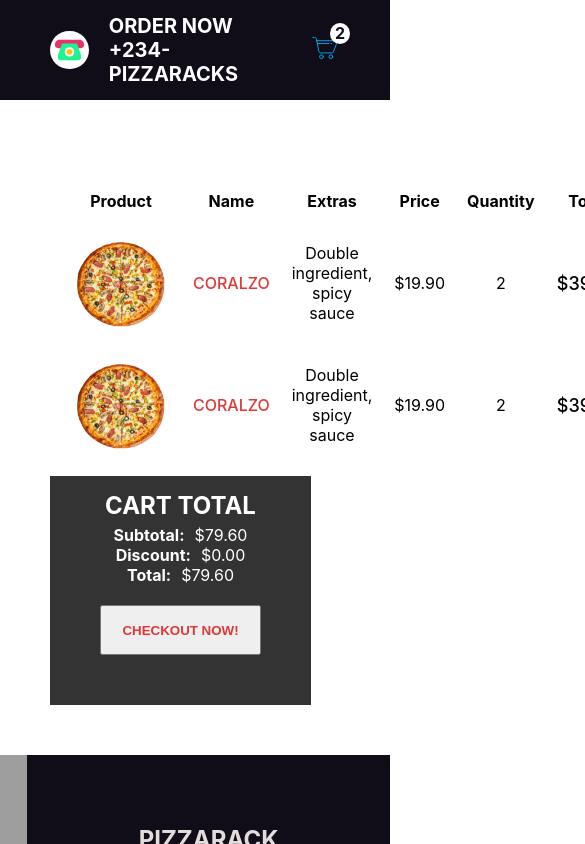
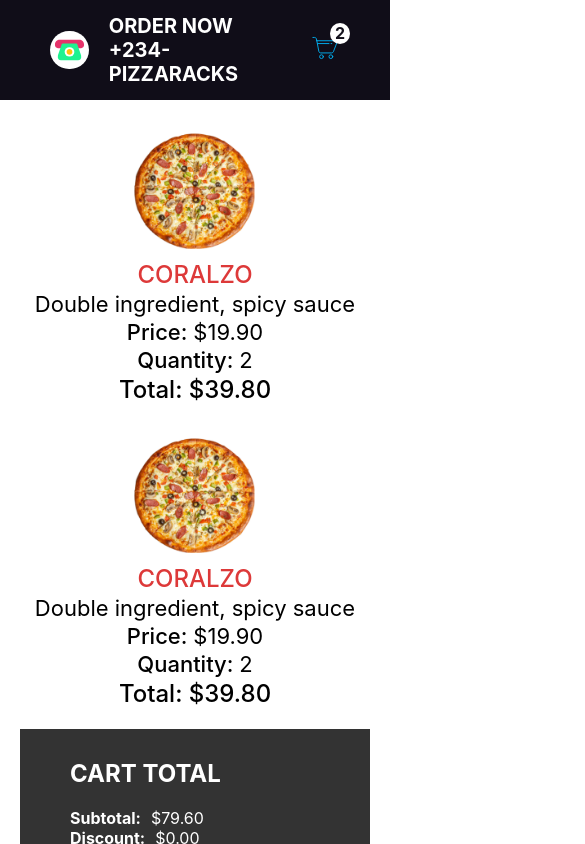
Before and after one commit to chisomije92/Pizzarack, a Next.js app: page /Cart in a window 390 px wide. Shown: the top 844 px of the page, 585 px wide, since content can reach past the window. Built offline with nearby package versions, Linux system fonts and the light colour scheme; grey boxes are pictures that could not be loaded.

Commit message:
modify media query for cart, order and product css

```diff
--- a/styles/Cart.module.css
+++ b/styles/Cart.module.css
@@ -59,43 +59,59 @@
 
 @media screen and (max-width: 480px) {
   .container {
-    height: auto;
-    text-align: center;
     flex-direction: column;
-    margin-top: 20px;
+    padding: 20px;
   }
 
-  .imgContainer {
-    width: 70vw;
-    height: 70vw;
+  .table {
+    display: flex;
+    flex-direction: column;
+    align-items: center;
+    justify-content: center;
   }
 
-  .title {
-    margin: 5px;
+  .trTitle {
+    display: none;
   }
 
-  .sizes {
-    width: 100%;
-    padding: 0px 20px;
+  .tr {
+    display: flex;
+    flex-direction: column;
+    align-items: center;
+    justify-content: center;
+    margin-bottom: 20px;
   }
 
-  .ingredients {
-    flex-direction: column;
+  .imageContainer {
+    width: 35vw;
+    height: 35vw;
   }
 
-  .option {
-    margin: 10px;
-    font-size: 18px;
+  .name,
+  .total {
+    font-size: 24px;
   }
 
-  .checkbox {
-    width: 25px;
-    height: 25px;
+  .extras,
+  .price,
+  .quantity {
+    font-size: 22px;
   }
 
-  .quantity,
-  .button {
-    height: 50px;
-    padding: 10px 20px;
+  .price::before {
+    content: "Price: ";
+    font-weight: 500;
+  }
+  .quantity::before {
+    content: "Quantity: ";
+    font-weight: 500;
+  }
+  .total::before {
+    content: "Total: ";
+    font-weight: 500;
+  }
+
+  .wrapper {
+    width: 100%;
   }
 }
--- a/styles/order.module.css
+++ b/styles/order.module.css
@@ -123,7 +123,7 @@
   }
 
   .done,
-  .undone,
+  .notDone,
   .inProgress {
     margin-bottom: 20px;
   }
--- a/styles/product.module.css
+++ b/styles/product.module.css
@@ -100,7 +100,7 @@
     margin-top: 20px;
   }
 
-  .imgContainer {
+  .imageContainer {
     width: 70vw;
     height: 70vw;
   }
```
